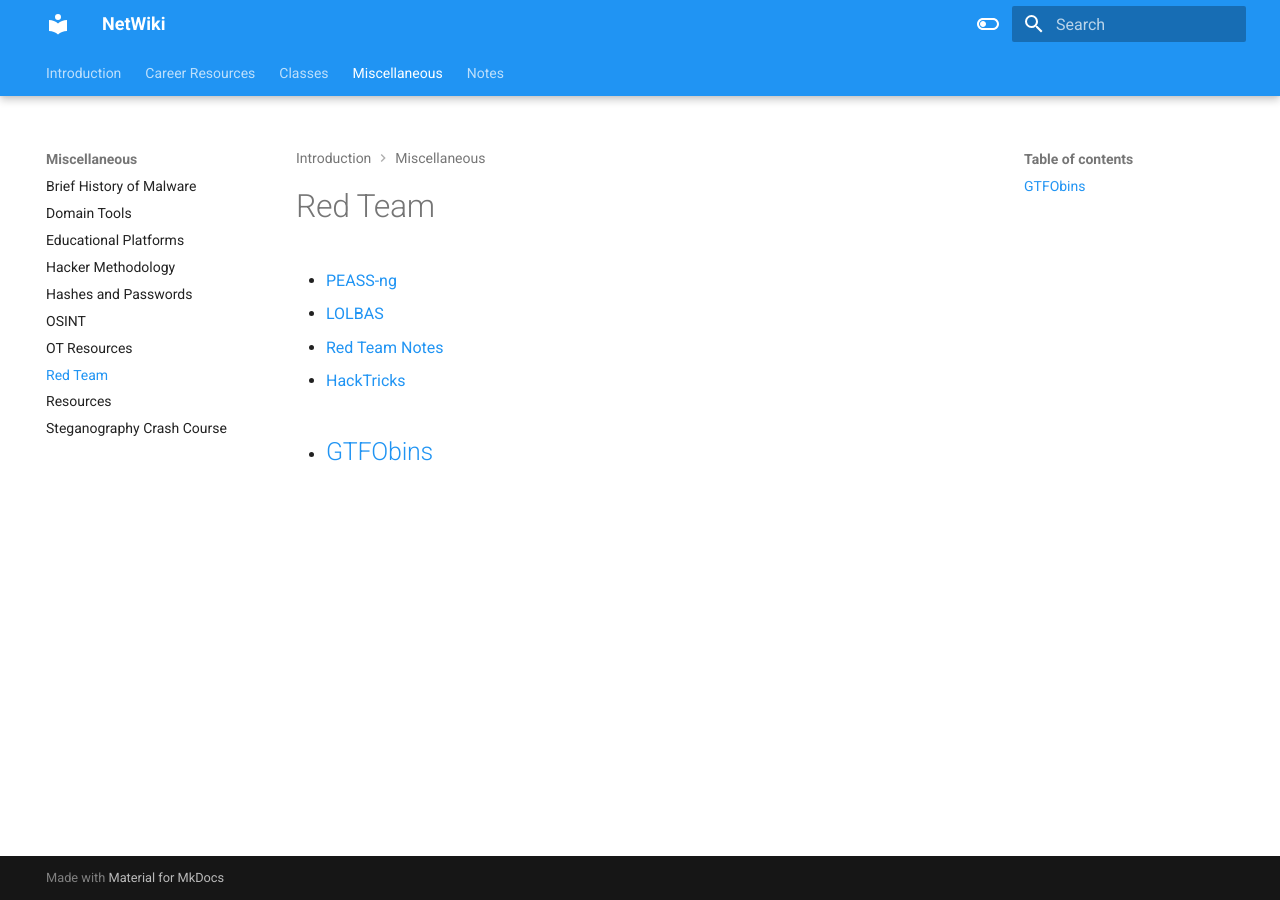
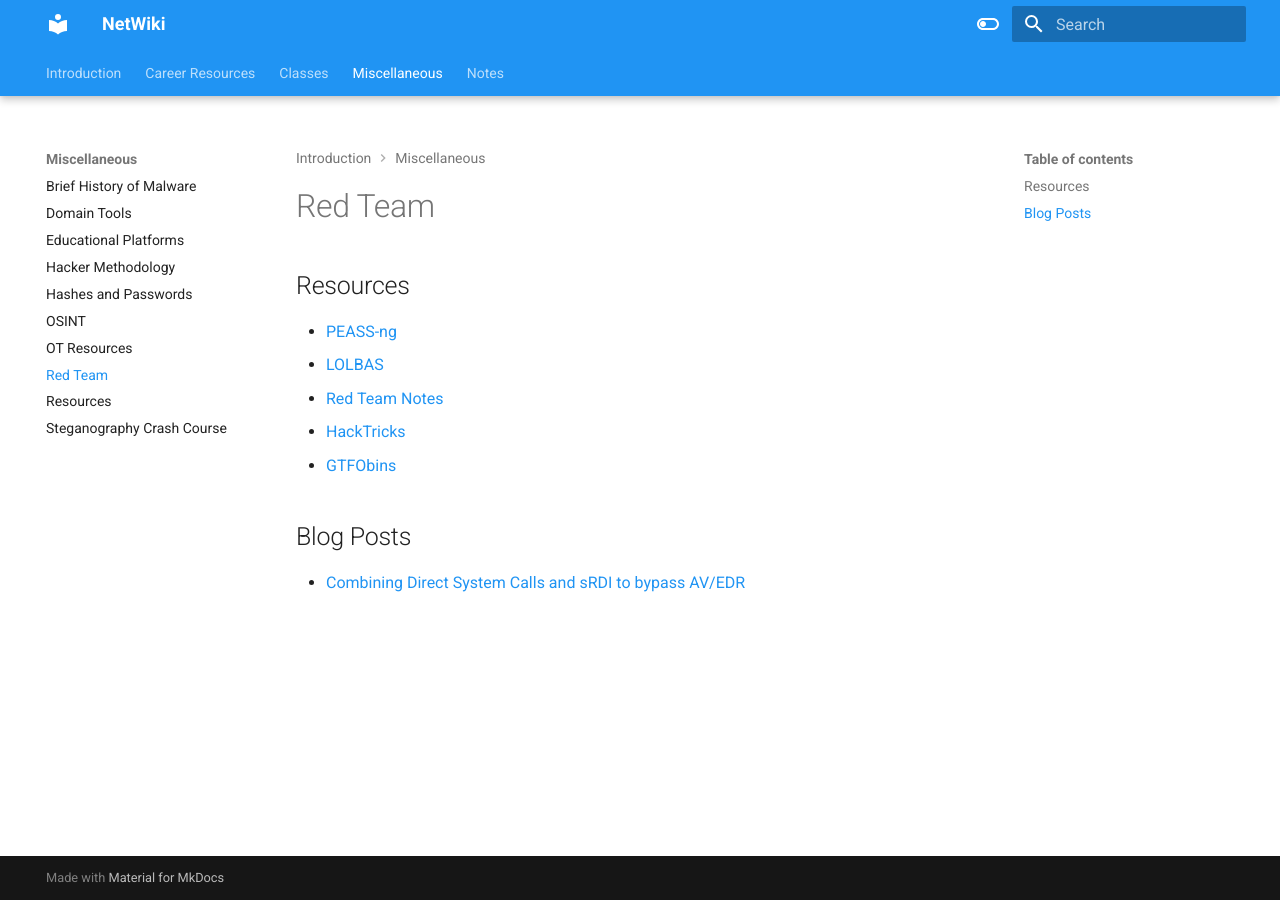
Before and after one commit to chunned/net_wiki, an MkDocs documentation site: the page built from docs/Miscellaneous/Red Team.md, in a window 1280 px wide. Built offline with MkDocs 1.6.1 and Material for MkDocs 9.7.7, drawn with Linux system fonts in a browser that asks for light colours.

Commit message:
Update various resources

```diff
--- a/docs/Miscellaneous/Red Team.md
+++ b/docs/Miscellaneous/Red Team.md
@@ -1,6 +1,9 @@
+## Resources
 - [PEASS-ng](https://github.com/carlospolop/PEASS-ng)
 - [LOLBAS](https://lolbas-project.github.io/#)
 - [Red Team Notes](https://ired.team)
 - [HackTricks](https://book.hacktricks.xyz)
 - [GTFObins](https://gtfobins.github.io)
--
+
+## Blog Posts
+- [Combining Direct System Calls and sRDI to bypass AV/EDR](https://www.outflank.nl/blog/2019/06/19/red-team-tactics-combining-direct-system-calls-and-srdi-to-bypass-av-edr/)
```
Also changed, not shown: docs/Career Resources/Certifications.md (+6 -0 lines), docs/Miscellaneous/Resources.md (+12 -3 lines).
